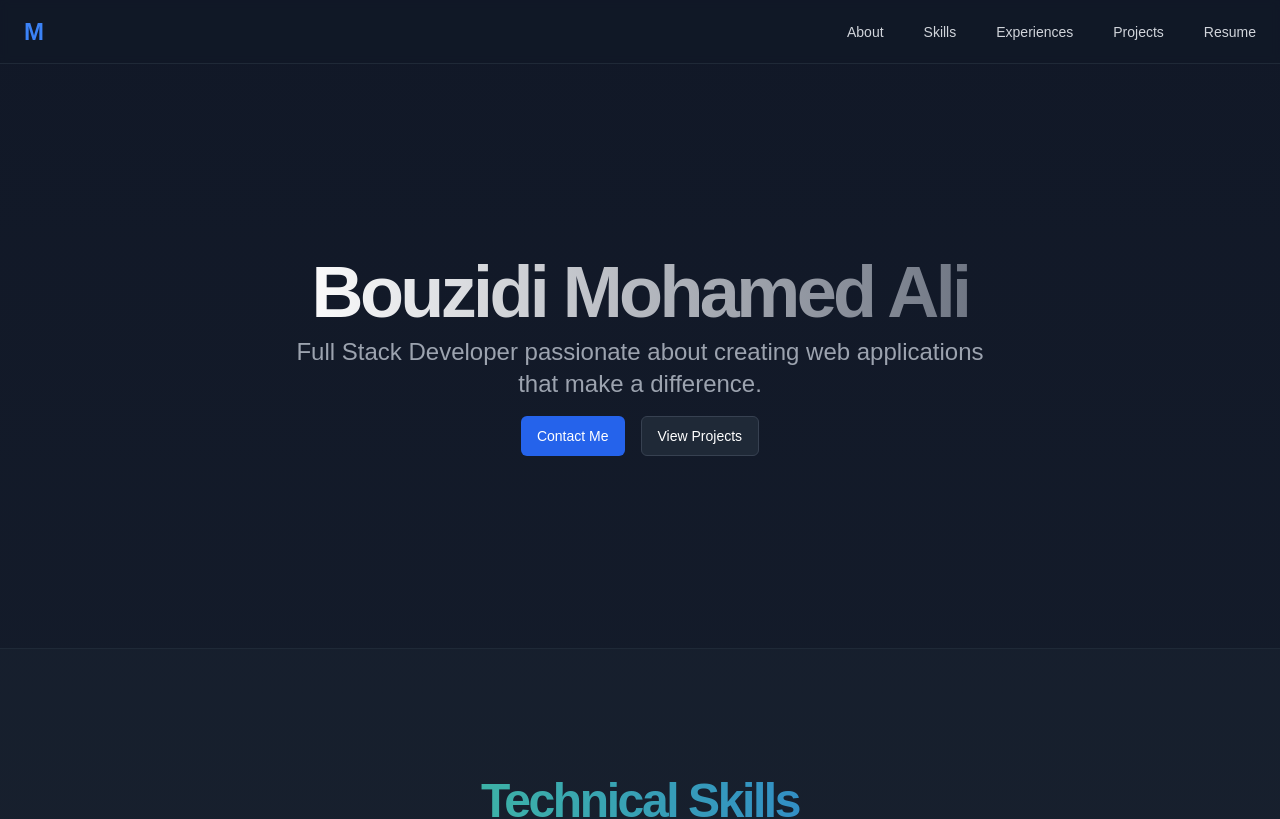
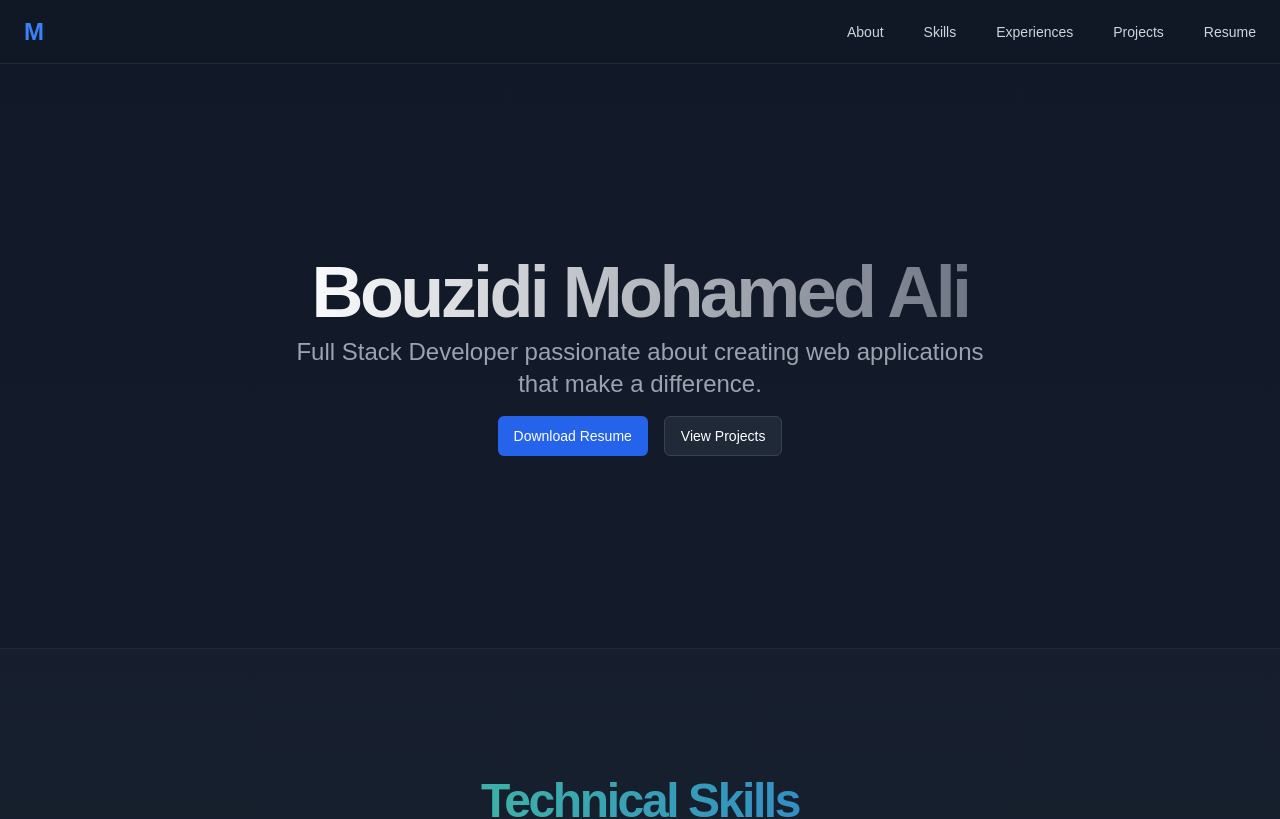
Before and after one commit to MedAliBouzidi/medalibouzidi.github.io, a Next.js app: page / in a window 1280 px wide. Shown: the top 819 px of the page. Built offline with nearby package versions, Linux system fonts and the light colour scheme.

Commit message:
add github stats real-time image

```diff
--- a/next.config.mjs
+++ b/next.config.mjs
@@ -6,6 +6,7 @@ const nextConfig = {
     reactStrictMode: true,
     images: {
         domains: ['images.pexels.com'],
+        unoptimized: true,
     }
 };
 
--- a/src/app/data.tsx
+++ b/src/app/data.tsx
@@ -216,3 +216,5 @@ export const socialLinks = {
     linkedin: "https://www.linkedin.com/in/bouzidi-med-ali/",
     email: "mailto:bouzidi.medali20@gmail.com",
 }
+
+export const githubStats = "https://github-readme-stats-sigma-eight-43.vercel.app/api?username=MedAliBouzidi&hide=contribs,issues&show_icons=true&rank_icon=github&theme=transparent";
--- a/src/app/page.tsx
+++ b/src/app/page.tsx
@@ -5,10 +5,11 @@ import {Card, CardContent, CardDescription, CardHeader, CardTitle} from "@/compo
 import Link from "next/link"
 import {CalendarIcon, DownloadIcon, LinkedinIcon, MailIcon, Menu, X} from "lucide-react"
 import {AnimatePresence, motion} from "framer-motion"
-import {experiences, navBarItems, projects, socialLinks, softSkills, technicalSkills} from "@/app/data";
+import {experiences, githubStats, navBarItems, projects, socialLinks, softSkills, technicalSkills} from "@/app/data";
 import {useState} from "react";
 import {PiLinktreeLogo} from "react-icons/pi";
 import {FaGithub} from "react-icons/fa6";
+import Image from "next/image";
 
 export default function Home() {
     const [mobileMenuOpen, setMobileMenuOpen] = useState(false)
@@ -74,12 +75,15 @@ export default function Home() {
                                 </p>
                             </div>
                             <div className="space-x-4">
-                                <Link href={"#contact"}>
-                                    <Button className="bg-blue-600 text-white hover:bg-blue-700 transition-colors">Contact Me</Button>
+                                <Link href={"#resume"}>
+                                    <Button className="bg-blue-600 text-white hover:bg-blue-700 transition-colors">
+                                        Download Resume
+                                    </Button>
                                 </Link>
                                 <Link href={"#projects"}>
                                     <Button variant="outline" className="bg-gray-800 text-white hover:bg-gray-700 border-gray-700 transition-colors">View
-                                        Projects</Button>
+                                        Projects
+                                    </Button>
                                 </Link>
                             </div>
                         </div>
@@ -198,6 +202,9 @@ export default function Home() {
                                 </motion.div>
                             ))}
                         </div>
+                        <div className="flex justify-center mt-24">
+                            <Image alt="stats" src={githubStats} width={600} height={300}/>
+                        </div>
                     </div>
                 </section>
                 <section id="resume" className="flex justify-center w-full py-12 md:py-24 lg:py-32 bg-gray-800/30">
```
